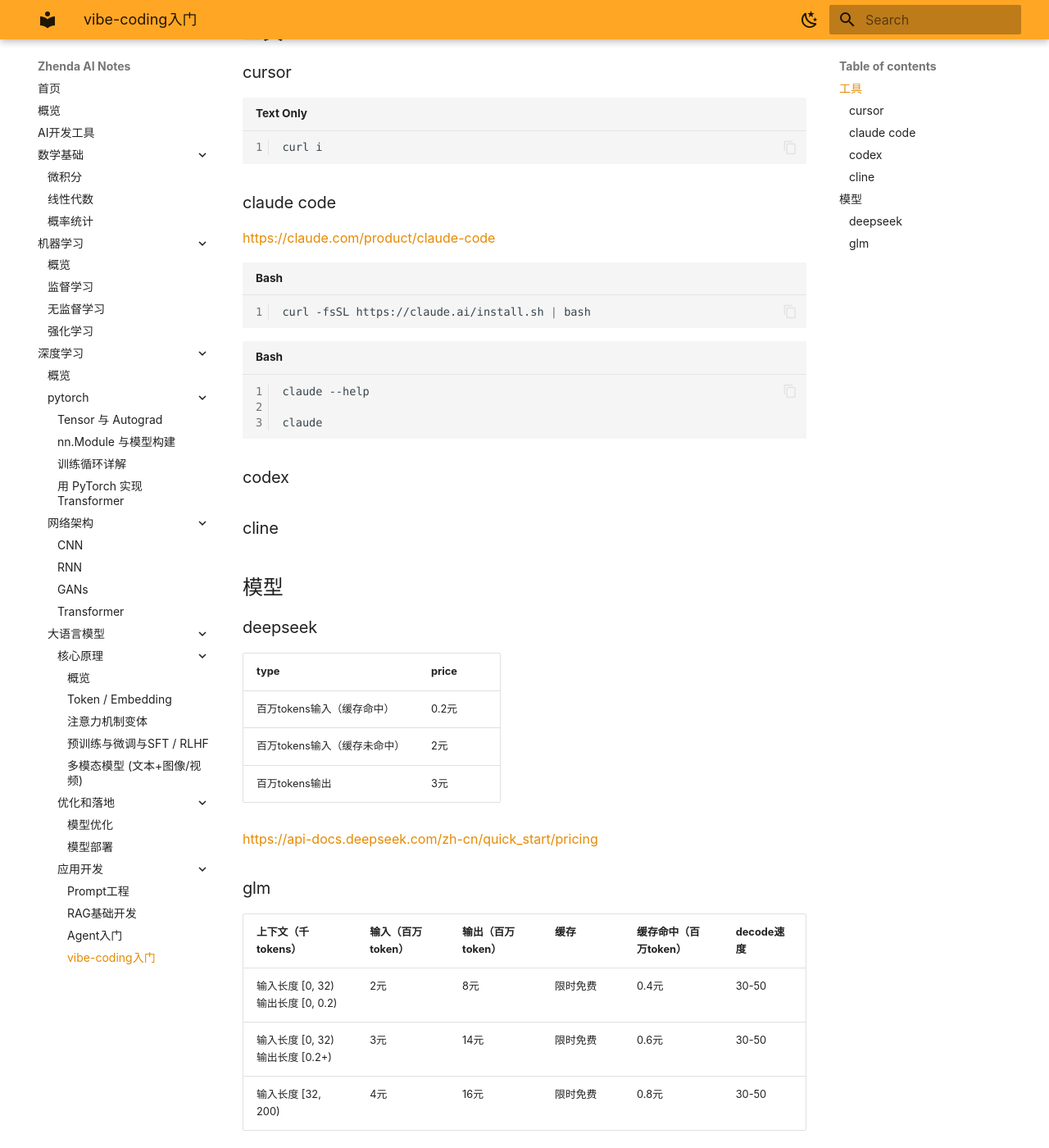
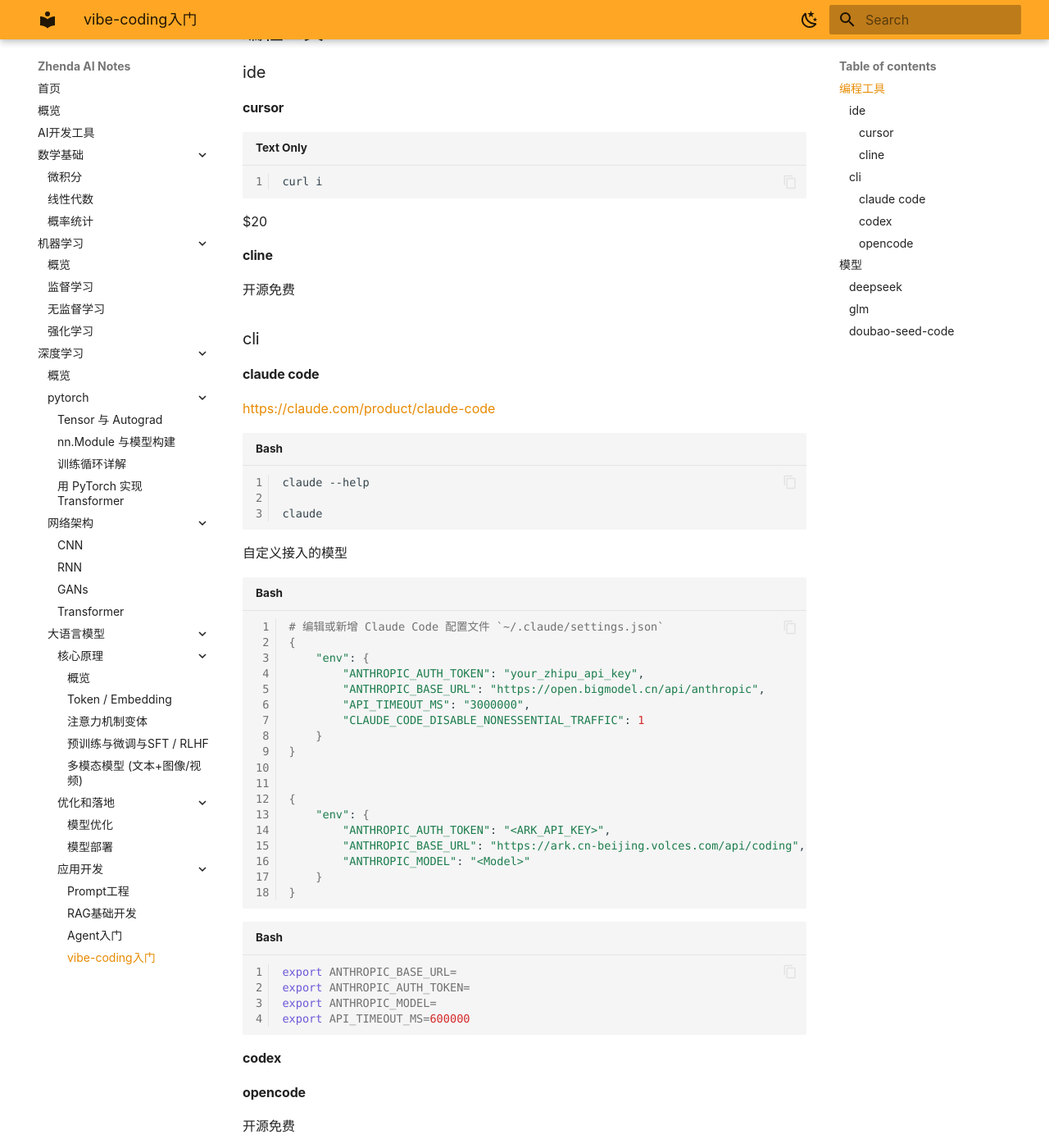
Before and after one commit to zhenda-hub/ai-note, an MkDocs documentation site: the page built from docs/dl/llm/dev/vibe-coding.md, in a window 1280 px wide and 1400 px high, scrolled down 267 px. Shown: the whole window at 82% size. Built offline with MkDocs 1.6.1 and Material for MkDocs 9.7.7, drawn with Linux system fonts in a browser that asks for light colours; plug-ins that fetch from the network failed and are left out; some of the changed text lies outside the part shown.

Commit message:
add: vibe

````diff
--- a/docs/dl/llm/dev/vibe-coding.md
+++ b/docs/dl/llm/dev/vibe-coding.md
@@ -1,24 +1,28 @@
 [toc]
 
-## 工具
+## 编程工具
 
-### cursor
+### ide
+
+#### cursor
 
 ```
 curl i
 ```
 
+$20
 
 
-### claude code
+#### cline
+
+开源免费
+
+### cli
+
+#### claude code
 
 
 <https://claude.com/product/claude-code>
-
-
-```bash
-curl -fsSL https://claude.ai/install.sh | bash
-```
 
 
 ```bash
@@ -27,12 +31,50 @@
 claude
 ```
 
-### codex
+自定义接入的模型
+
+```bash
+# 编辑或新增 Claude Code 配置文件 `~/.claude/settings.json`
+{
+    "env": {
+        "ANTHROPIC_AUTH_TOKEN": "your_zhipu_api_key",
+        "ANTHROPIC_BASE_URL": "https://open.bigmodel.cn/api/anthropic",
+        "API_TIMEOUT_MS": "3000000",
+        "CLAUDE_CODE_DISABLE_NONESSENTIAL_TRAFFIC": 1
+    }
+}
 
 
-### cline
+{
+    "env": {
+        "ANTHROPIC_AUTH_TOKEN": "<ARK_API_KEY>",
+        "ANTHROPIC_BASE_URL": "https://ark.cn-beijing.volces.com/api/coding",
+        "ANTHROPIC_MODEL": "<Model>"
+    }
+}
+
+```
 
 
+```bash
+export ANTHROPIC_BASE_URL=
+export ANTHROPIC_AUTH_TOKEN=
+export ANTHROPIC_MODEL=
+export API_TIMEOUT_MS=600000
+```
+
+
+#### codex
+
+
+#### opencode
+
+开源免费
+
+```bash
+opencode auth login
+opencode
+```
 
 ## 模型
 
@@ -57,3 +99,19 @@
 
 
 <https://bigmodel.cn/pricing>
+
+
+
+### doubao-seed-code
+
+
+coding plan
+
+
+| 上下文（千tokens）  | 输入（百万token） | 输出（百万token） | 缓存     | 缓存命中（百万token） | decode速度 |
+| :------------------ | :---------------- | :---------------- | :------- | :-------------------- | :--------- |
+| 输入长度 [0, 32)    | 1.2元             | 8元               | 限时免费 | 0.4元                 | 30-50      |
+| 输入长度 [32, 128)  | 1.4元               | 12元              | 限时免费 | 0.6元                 | 30-50      |
+| 输入长度 [128, inf) | 2.8元               | 16元              | 限时免费 | 0.8元                 | 30-50      |
+
+<https://console.volcengine.com/ark/region:ark+cn-beijing/model/detail?Id=doubao-seed-code>
````
